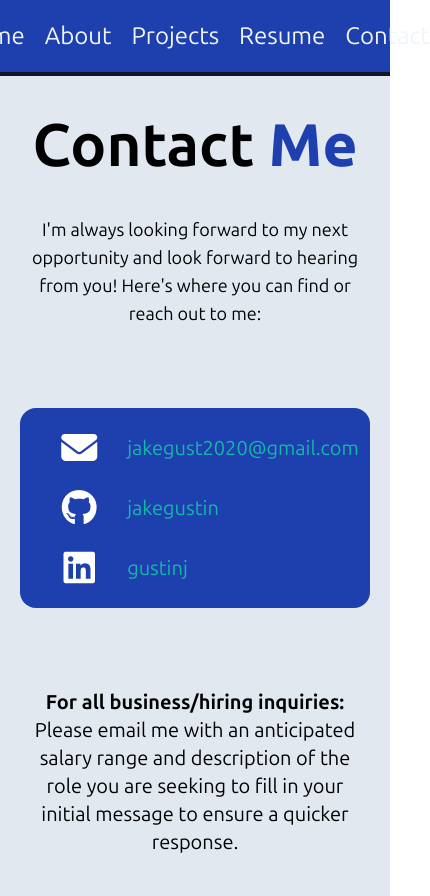
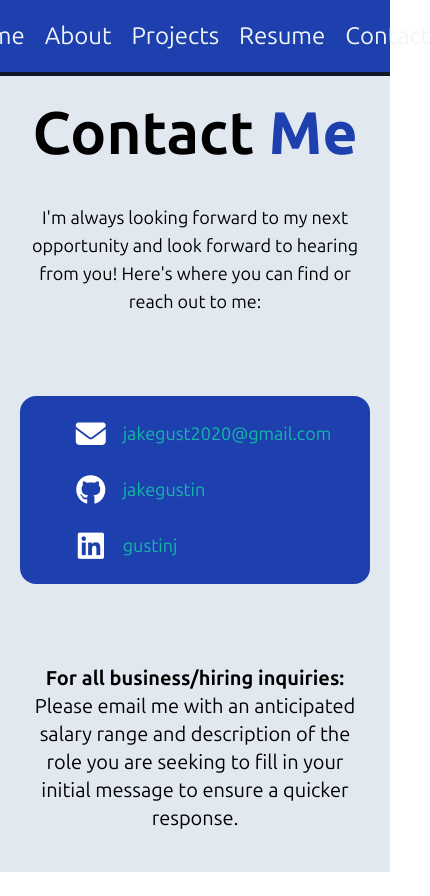
Before and after one commit to jakegustin/personal-website, a Vue app: page /contact in a window 390 px wide. Shown: the whole page, 430 px wide, since content can reach past the window. After the commit the page ends 872 px from the top, so only its background shows below. Built offline with nearby package versions, Linux system fonts and the light colour scheme.

Commit message:
more minor responsiveness changes

```diff
--- a/src/App.vue
+++ b/src/App.vue
@@ -10,7 +10,7 @@ export default {
 </script>
 
 <template>
-  <div class="bg-slate-200 min-h-screen relative">
+  <div class="bg-slate-200 min-h-screen relative pt-16 sm:pt-0">
     <DesktopNavbar/>
     <RouterView />
   </div>
--- a/src/components/DesktopNavbar.vue
+++ b/src/components/DesktopNavbar.vue
@@ -11,7 +11,7 @@ export default {
 </script>
 
 <template>
-<nav class="sticky w-full top-0 z-50 overflow-visible">
+<nav class="fixed sm:sticky w-full top-0 z-50 overflow-visible">
     <div>
         <div class="flex flex-row justify-center py-5 gap-x-5 md:gap-x-10 lg:gap-x-20 font-sans text-2xl bg-blue-800 text-slate-100">
             <RouterLink to="/" class="hover:text-teal-500 transition-colors duration-200 ease-in-out">Home</RouterLink>
--- a/src/components/Home/ProjectOverview.vue
+++ b/src/components/Home/ProjectOverview.vue
@@ -4,7 +4,7 @@ import { RouterLink } from 'vue-router';
 
 <template>
     <h2 class="flex text-4xl font-bold place-content-center text-center pt-16 pb-5">Check Out My Featured Projects!</h2>
-    <div id="projectOverviewContainer" class="flex flex-wrap place-content-center gap-x-10 gap-y-10 pb-24">
+    <div id="projectOverviewContainer" class="flex flex-wrap place-content-center gap-x-10 gap-y-10 pb-24 px-3">
         <RouterLink to="/projects/lapsim">
             <div id="projectLapSimContainer" class="flex flex-col bg-white shadow-xl border-2 border-slate-400 w-60 h-80 rounded-2xl overflow-hidden place-items-center hover:scale-110 transition-transform duration-100">
             <img src="../../assets/lapsimcardimg.png" class="w-full h-2/3 object-cover" />
--- a/src/views/Contact.vue
+++ b/src/views/Contact.vue
@@ -7,17 +7,17 @@ import { RouterLink } from 'vue-router';
     <h1 class="text-6xl md:text-8xl font-sans font-bold text-center pb-10">Contact <span class="text-blue-800 font-extrabold">Me</span></h1>
     <p class="text-lg md:text-2xl text-center pb-20">I'm always looking forward to my next opportunity and look forward to hearing from you! Here's where you can find or reach out to me: </p>
     <div class="flex justify-center bg-blue-800 text-white rounded-2xl py-5 max-w-3xl w-full mx-auto">
-      <ul class="flex flex-col list-none items-center gap-y-5 text-xl sm:text-3xl">
+      <ul class="flex flex-col list-none items-center gap-y-5 text-lg sm:text-3xl">
         <li class="flex flex-row items-center w-full">
-            <i class="fa-solid fa-envelope text-4xl w-24 text-center flex-shrink-0"></i>
+            <i class="fa-solid fa-envelope text-3xl w-16 sm:text-4xl sm:w-24 text-center flex-shrink-0"></i>
             <a href="mailto:jakegust2020@gmail.com" class="text-teal-500 hover:underline text-left">jakegust2020@gmail.com</a>
         </li>
         <li class="flex flex-row items-center  w-full">
-            <i class="fa-brands fa-github text-4xl w-24 text-center flex-shrink-0"></i>
+            <i class="fa-brands fa-github text-3xl w-16 sm:text-4xl sm:w-24 text-center flex-shrink-0"></i>
             <a href="https://www.github.com/jakegustin" class="text-teal-500 hover:underline text-left">jakegustin</a>
         </li>
         <li class="flex flex-row items-center w-full">
-            <i class="fa-brands fa-linkedin text-4xl w-24 text-center flex-shrink-0"></i>
+            <i class="fa-brands fa-linkedin text-3xl w-16 sm:text-4xl sm:w-24 text-center flex-shrink-0"></i>
             <a href="https://www.linkedin.com/in/gustinj" class="text-teal-500 hover:underline text-left">gustinj</a>
         </li>
       </ul>
```
